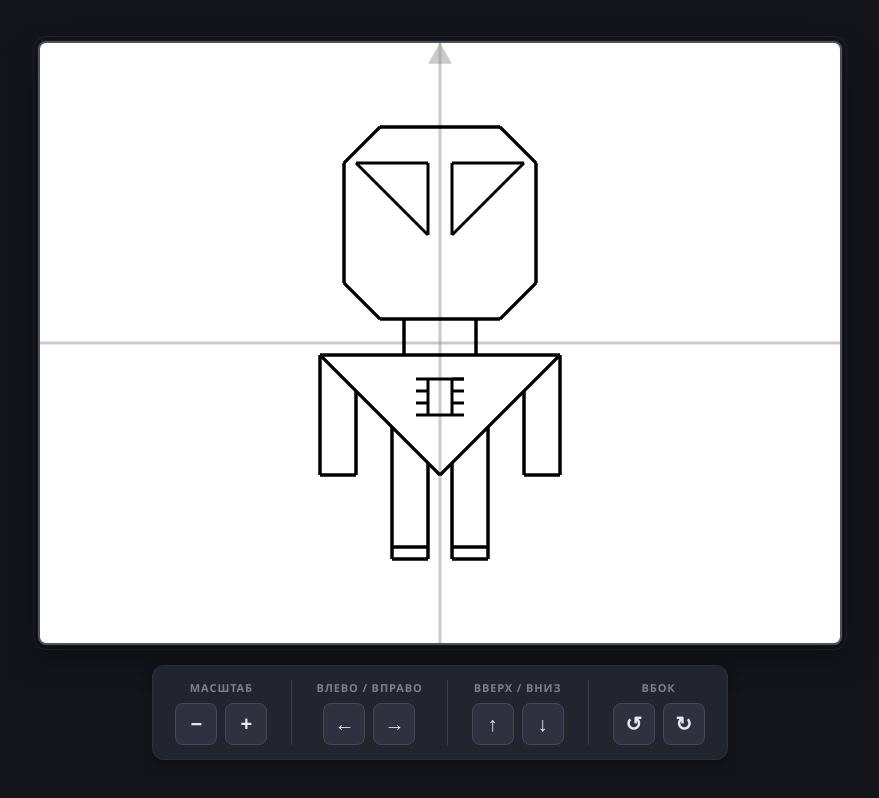
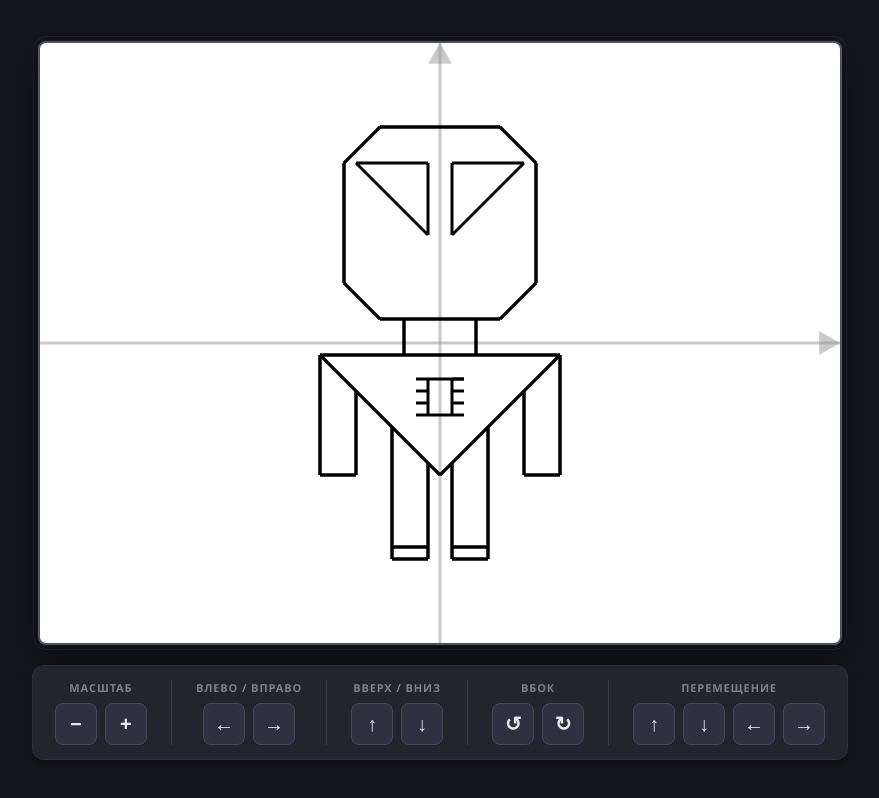
Before and after one commit to Dal1elPchel/LB1KG, a website with bundled scripts: page index.html in a window 1280 px wide. Shown: the whole page, without its empty margins (200-1079 px from the left). Built offline with nearby package versions, Linux system fonts and the light colour scheme.

Commit message:
added movingControls

```diff
--- a/index.html
+++ b/index.html
@@ -41,6 +41,16 @@
                 <button id="rotateZRight" class="ctrl-btn" title="Наклонить в другой бок">↻</button>
             </div>
         </div>
+
+        <div class="control-group">
+            <span class="control-label">Перемещение</span>
+            <div class="control-buttons">
+                <button id="moveUp" class="ctrl-btn" title="Переместить вверх">↑</button>
+                <button id="moveDown" class="ctrl-btn" title="Переместить вниз">↓</button>
+                <button id="moveLeft" class="ctrl-btn" title="Переместить влево">←</button>
+                <button id="moveRight" class="ctrl-btn" title="Переместить вправо">→</button>
+            </div>
+        </div>
     </div>
 </div>
 
--- a/index.js
+++ b/index.js
@@ -1,192 +1,16 @@
 "use strict";
 
 import {Drawer} from "./scripts/Drawer.js";
-const boneNumbers = [
-    // голова
-    [33, 1], [1, 2], [2, 3], [3, 4], [4, 5],
-    [29, 30], [30, 31], [31, 32], [32, 33],
-    [5, 6], [29, 28], [29, 5],
-
-    // "глаза" внутри головы
-    [34, 35], [35, 36], [36, 34],
-    [37, 39], [39, 38], [38, 37],
-
-    // верх туловища
-    [27, 28], [28, 6], [6, 7],
-
-    // левое плечо/рука
-    [27, 24], [24, 23], [23, 18],
-    [24, 25], [25, 26], [26, 27],
-
-    // правое плечо/рука
-    [7, 10], [10, 11], [11, 16],
-    [10, 9], [9, 8], [8, 7],
-
-    // бёдра/таз
-    [18, 17], [17, 16],
-
-    // левая нога
-    [23, 22], [18, 19], [22, 19], [22, 21], [19, 20], [21, 20],
-
-    // правая нога
-    [16, 15], [11, 12], [15, 12], [15, 14], [12, 13], [14, 13],
-
-    // "нашивка" на груди
-    [48, 42], [49, 52], [50, 53],
-    [42, 52], [52, 53], [53, 43],
-    [40, 54], [54, 55], [55, 41],
-    [44, 40], [45, 54], [46, 55],
-    [40, 44], [51, 43], [43, 41],
-    [42, 40], [41, 47],
-];
-const bonesUnder = boneNumbers.map(([a, b]) => [a - 1, b - 1]);
-
-const pointsUnder = [
-    {X: 40, Y: 144},   // 1
-    {X: 64, Y: 120},   // 2
-    {X: 64, Y: 40},    // 3
-    {X: 40, Y: 16},    // 4
-    {X: 24, Y: 16},    // 5
-    {X: 24, Y: -8},    // 6
-    {X: 80, Y: -8},   // 7
-    {X: 80, Y: -88},  // 8
-    {X: 56, Y: -88},  // 9
-    {X: 56, Y: -32},  // 10
-    {X: 32, Y: -56},   // 11
-    {X: 32, Y: -136},  // 12
-    {X: 32, Y: -144},  // 13
-    {X: 8, Y: -144},  // 14
-    {X: 8, Y: -136},  // 15
-    {X: 8, Y: -80},   // 16
-    {X: 0, Y: -88},   // 17
-    {X: -8, Y: -80},  // 18
-    {X: -8, Y: -136}, // 19
-    {X: -8, Y: -144}, // 20
-    {X: -32, Y: -144}, // 21
-    {X: -32, Y: -136}, // 22
-    {X: -32, Y: -56},  // 23
-    {X: -56, Y: -32}, // 24
-    {X: -56, Y: -88}, // 25
-    {X: -80, Y: -88}, // 26
-    {X: -80, Y: -8},  // 27
-    {X: -24, Y: -8},   // 28
-    {X: -24, Y: 16},   // 29
-    {X: -40, Y: 16},   // 30
-    {X: -64, Y: 40},   // 31
-    {X: -64, Y: 120},  // 32
-    {X: -40, Y: 144},  // 33
-    {X: -56, Y: 120},  // 34
-    {X: -8, Y: 120},  // 35
-    {X: -8, Y: 72},   // 36
-    {X: 8, Y: 120},   // 37
-    {X: 8, Y: 72},    // 38
-    {X: 56, Y: 120},   // 39
-    {X: 8, Y: -24},   // 40
-    {X: 8, Y: -48},   // 41
-    {X: -8, Y: -24},  // 42
-    {X: -8, Y: -48},  // 43
-    {X: 16, Y: -24},   // 44
-    {X: 16, Y: -32},   // 45
-    {X: 16, Y: -40},   // 46
-    {X: 16, Y: -48},   // 47
-    {X: -16, Y: -24},  // 48
-    {X: -16, Y: -32},  // 49
-    {X: -16, Y: -40},  // 50
-    {X: -16, Y: -48},  // 51
-    {X: -8, Y: -32},  // 52
-    {X: -8, Y: -40},  // 53
-    {X: 8, Y: -32},   // 54
-    {X: 8, Y: -40},   // 55
-];
-pointsUnder.forEach(p => { p.Z = 30; });
-const OUTLINE_COUNT = 33;
-
-pointsUnder.forEach(p => { p.Z = 30; });
-
-const offset = pointsUnder.length;
-
-const bonesBackShifted = bonesUnder
-    .filter(([a, b]) => a < OUTLINE_COUNT && b < OUTLINE_COUNT)
-    .map(([a, b]) => [a + offset, b + offset]);
-
-const pointsBack = structuredClone(pointsUnder.slice(0, OUTLINE_COUNT));
-pointsBack.forEach(p => { p.Z = -30; });
-
-const bonesBridge = pointsUnder
-    .slice(0, OUTLINE_COUNT)
-    .map((_, i) => [i, i + offset]);
-
-const points = pointsUnder.concat(pointsBack);
-const bones = bonesUnder.concat(bonesBackShifted, bonesBridge);
-
+import {buildModel} from "./scripts/model.js";
+import {setupControls} from "./scripts/controls.js";
 
 const canvas = document.getElementById("game");
-
 const ctx = canvas.getContext('2d');
 const SCALE = 3;
-
 ctx.scale(SCALE, SCALE);
 
+const {points, bones} = buildModel();
 const drawer = new Drawer(canvas, ctx, SCALE, points, bones);
 
 drawer.draw();
-
-document.getElementById("zoomIn").addEventListener("click", () => drawer.zoomIn());
-document.getElementById("zoomOut").addEventListener("click", () => drawer.zoomOut());
-
-
-const ROTATE_SPEED = Math.PI / 1.5;
-
-let activeRotation = null;
-let lastTimestamp = null;
-let rafId = null;
-
-function rotationLoop(timestamp) {
-    if (lastTimestamp === null) lastTimestamp = timestamp;
-    const dt = (timestamp - lastTimestamp) / 1000;
-    lastTimestamp = timestamp;
-
-    if (activeRotation) {
-        drawer.rotateBy(activeRotation.axis, activeRotation.direction * ROTATE_SPEED * dt);
-    }
-
-    rafId = requestAnimationFrame(rotationLoop);
-}
-
-function startRotating(axis, direction) {
-    activeRotation = {axis, direction};
-    if (rafId === null) {
-        lastTimestamp = null;
-        rafId = requestAnimationFrame(rotationLoop);
-    }
-}
-
-function stopRotating() {
-    activeRotation = null;
-    if (rafId !== null) {
-        cancelAnimationFrame(rafId);
-        rafId = null;
-    }
-}
-
-function bindHoldRotation(buttonId, axis, direction) {
-    const button = document.getElementById(buttonId);
-
-    button.addEventListener("mousedown", () => startRotating(axis, direction));
-    button.addEventListener("touchstart", (e) => {
-        e.preventDefault();
-        startRotating(axis, direction);
-    }, {passive: false});
-
-}
-
-bindHoldRotation("rotateYLeft", 'Y', 1);
-bindHoldRotation("rotateYRight", 'Y', -1);
-bindHoldRotation("rotateXUp", 'X', 1);
-bindHoldRotation("rotateXDown", 'X', -1);
-bindHoldRotation("rotateZLeft", 'Z', 1);
-bindHoldRotation("rotateZRight", 'Z', -1);
-
-window.addEventListener("mouseup", stopRotating);
-window.addEventListener("touchend", stopRotating);
-window.addEventListener("touchcancel", stopRotating);
+setupControls(drawer);
--- a/scripts/Camera.js
+++ b/scripts/Camera.js
@@ -9,6 +9,7 @@ export class Camera {
         this.zoomStep = 0.2;
 
         this.rotation = {X: 0, Y: 0, Z: 0};
+        this.offset = {X: 0, Y: 0};
     }
 
     rotatePoint(point) {
@@ -40,8 +41,8 @@ export class Camera {
     worldToCanvas(point) {
         const rotated = this.rotatePoint(point);
         return {
-            X: (rotated.X * this.zoom + this.canvas.width / this.SCALE) / 2,
-            Y: (this.canvas.height / this.SCALE - rotated.Y * this.zoom) / 2
+            X: (rotated.X * this.zoom + this.canvas.width / this.SCALE) / 2 + this.offset.X,
+            Y: (this.canvas.height / this.SCALE - rotated.Y * this.zoom) / 2 - this.offset.Y
         };
     }
 
@@ -66,4 +67,11 @@ export class Camera {
         this.rotation[axis] = (this.rotation[axis] + deltaRadians) % TWO_PI;
         return true;
     }
+
+    moveBy(dx, dy) {
+        if (dx === 0 && dy === 0) return false;
+        this.offset.X += dx;
+        this.offset.Y += dy;
+        return true;
+    }
 }
--- a/scripts/Drawer.js
+++ b/scripts/Drawer.js
@@ -23,6 +23,10 @@ export class Drawer {
         if (this.camera.rotateBy(axis, deltaRadians)) this.draw();
     }
 
+    moveBy(dx, dy) {
+        if (this.camera.moveBy(dx, dy)) this.draw();
+    }
+
     draw() {
         this.renderer.clearRect();
         this.renderer.drawAxes();
--- a/scripts/Renderer.js
+++ b/scripts/Renderer.js
@@ -18,8 +18,11 @@ export class Renderer {
         const origin = this.camera.worldToCanvas({ X: 0, Y: 0 });
         const arrowSize = 8;
 
-        this.drawArrowLine(0, origin.Y, this.canvas.width, origin.Y, arrowSize);
-        this.drawArrowLine(origin.X, this.canvas.height, origin.X, 0, arrowSize);
+        const w = this.canvas.width / this.camera.SCALE;
+        const h = this.canvas.height / this.camera.SCALE;
+
+        this.drawArrowLine(0, origin.Y, w, origin.Y, arrowSize);
+        this.drawArrowLine(origin.X, h, origin.X, 0, arrowSize);
         this.ctx.restore();
     }
 
--- /dev/null
+++ b/scripts/controls.js
@@ -0,0 +1,70 @@
+const ROTATE_SPEED = Math.PI / 1.5;
+const MOVE_SPEED = 120;
+
+export function setupControls(drawer) {
+    let activeAction = null;
+    let lastTimestamp = null;
+    let rafId = null;
+
+    function holdLoop(timestamp) {
+        if (lastTimestamp === null) lastTimestamp = timestamp;
+        const dt = (timestamp - lastTimestamp) / 1000;
+        lastTimestamp = timestamp;
+
+        if (activeAction) {
+            activeAction(dt);
+        }
+
+        rafId = requestAnimationFrame(holdLoop);
+    }
+
+    function startHolding(action) {
+        activeAction = action;
+        if (rafId === null) {
+            lastTimestamp = null;
+            rafId = requestAnimationFrame(holdLoop);
+        }
+    }
+
+    function stopHolding() {
+        activeAction = null;
+        if (rafId !== null) {
+            cancelAnimationFrame(rafId);
+            rafId = null;
+        }
+    }
+
+    function bindHold(buttonId, action) {
+        const button = document.getElementById(buttonId);
+
+        button.addEventListener("mousedown", () => startHolding(action));
+        button.addEventListener("touchstart", (e) => {
+            e.preventDefault();
+            startHolding(action);
+        }, {passive: false});
+    }
+
+    document.getElementById("zoomIn").addEventListener("click", () => drawer.zoomIn());
+    document.getElementById("zoomOut").addEventListener("click", () => drawer.zoomOut());
+
+    const rotateButtons = [
+        ["rotateYLeft", "Y", 1], ["rotateYRight", "Y", -1],
+        ["rotateXUp",   "X", 1], ["rotateXDown",  "X", -1],
+        ["rotateZLeft", "Z", 1], ["rotateZRight", "Z", -1],
+    ];
+    rotateButtons.forEach(([id, axis, dir]) => {
+        bindHold(id, (dt) => drawer.rotateBy(axis, dir * ROTATE_SPEED * dt));
+    });
+
+    const moveButtons = [
+        ["moveUp",    0,  1], ["moveDown",  0, -1],
+        ["moveLeft", -1,  0], ["moveRight", 1,  0],
+    ];
+    moveButtons.forEach(([id, dx, dy]) => {
+        bindHold(id, (dt) => drawer.moveBy(dx * MOVE_SPEED * dt, dy * MOVE_SPEED * dt));
+    });
+
+    window.addEventListener("mouseup", stopHolding);
+    window.addEventListener("touchend", stopHolding);
+    window.addEventListener("touchcancel", stopHolding);
+}
--- /dev/null
+++ b/scripts/model.js
@@ -0,0 +1,116 @@
+const OUTLINE_COUNT = 33;
+const DEPTH = 30;
+
+const boneNumbers = [
+    // голова
+    [33, 1], [1, 2], [2, 3], [3, 4], [4, 5],
+    [29, 30], [30, 31], [31, 32], [32, 33],
+    [5, 6], [29, 28], [29, 5],
+
+    // "глаза" внутри головы
+    [34, 35], [35, 36], [36, 34],
+    [37, 39], [39, 38], [38, 37],
+
+    // верх туловища
+    [27, 28], [28, 6], [6, 7],
+
+    // левое плечо/рука
+    [27, 24], [24, 23], [23, 18],
+    [24, 25], [25, 26], [26, 27],
+
+    // правое плечо/рука
+    [7, 10], [10, 11], [11, 16],
+    [10, 9], [9, 8], [8, 7],
+
+    // бёдра/таз
+    [18, 17], [17, 16],
+
+    // левая нога
+    [23, 22], [18, 19], [22, 19], [22, 21], [19, 20], [21, 20],
+
+    // правая нога
+    [16, 15], [11, 12], [15, 12], [15, 14], [12, 13], [14, 13],
+
+    // "нашивка" на груди
+    [48, 42], [49, 52], [50, 53],
+    [42, 52], [52, 53], [53, 43],
+    [40, 54], [54, 55], [55, 41],
+    [44, 40], [45, 54], [46, 55],
+    [40, 44], [51, 43], [43, 41],
+    [42, 40], [41, 47],
+];
+
+const pointsUnder = [
+    {X: 40, Y: 144},   // 1
+    {X: 64, Y: 120},   // 2
+    {X: 64, Y: 40},    // 3
+    {X: 40, Y: 16},    // 4
+    {X: 24, Y: 16},    // 5
+    {X: 24, Y: -8},    // 6
+    {X: 80, Y: -8},    // 7
+    {X: 80, Y: -88},   // 8
+    {X: 56, Y: -88},   // 9
+    {X: 56, Y: -32},   // 10
+    {X: 32, Y: -56},   // 11
+    {X: 32, Y: -136},  // 12
+    {X: 32, Y: -144},  // 13
+    {X: 8, Y: -144},   // 14
+    {X: 8, Y: -136},   // 15
+    {X: 8, Y: -80},    // 16
+    {X: 0, Y: -88},    // 17
+    {X: -8, Y: -80},   // 18
+    {X: -8, Y: -136},  // 19
+    {X: -8, Y: -144},  // 20
+    {X: -32, Y: -144}, // 21
+    {X: -32, Y: -136}, // 22
+    {X: -32, Y: -56},  // 23
+    {X: -56, Y: -32},  // 24
+    {X: -56, Y: -88},  // 25
+    {X: -80, Y: -88},  // 26
+    {X: -80, Y: -8},   // 27
+    {X: -24, Y: -8},   // 28
+    {X: -24, Y: 16},   // 29
+    {X: -40, Y: 16},   // 30
+    {X: -64, Y: 40},   // 31
+    {X: -64, Y: 120},  // 32
+    {X: -40, Y: 144},  // 33
+    {X: -56, Y: 120},  // 34
+    {X: -8, Y: 120},   // 35
+    {X: -8, Y: 72},    // 36
+    {X: 8, Y: 120},    // 37
+    {X: 8, Y: 72},     // 38
+    {X: 56, Y: 120},   // 39
+    {X: 8, Y: -24},    // 40
+    {X: 8, Y: -48},    // 41
+    {X: -8, Y: -24},   // 42
+    {X: -8, Y: -48},   // 43
+    {X: 16, Y: -24},   // 44
+    {X: 16, Y: -32},   // 45
+    {X: 16, Y: -40},   // 46
+    {X: 16, Y: -48},   // 47
+    {X: -16, Y: -24},  // 48
+    {X: -16, Y: -32},  // 49
+    {X: -16, Y: -40},  // 50
+    {X: -16, Y: -48},  // 51
+    {X: -8, Y: -32},   // 52
+    {X: -8, Y: -40},   // 53
+    {X: 8, Y: -32},    // 54
+    {X: 8, Y: -40},    // 55
+];
+
+export function buildModel() {
+    const front = pointsUnder.map(p => ({...p, Z: DEPTH}));
+    const back = front.slice(0, OUTLINE_COUNT).map(p => ({...p, Z: -DEPTH}));
+    const offset = front.length;
+
+    const bonesUnder = boneNumbers.map(([a, b]) => [a - 1, b - 1]);
+    const bonesBack = bonesUnder
+        .filter(([a, b]) => a < OUTLINE_COUNT && b < OUTLINE_COUNT)
+        .map(([a, b]) => [a + offset, b + offset]);
+    const bonesBridge = back.map((_, i) => [i, i + offset]);
+
+    return {
+        points: [...front, ...back],
+        bones: [...bonesUnder, ...bonesBack, ...bonesBridge],
+    };
+}
```
